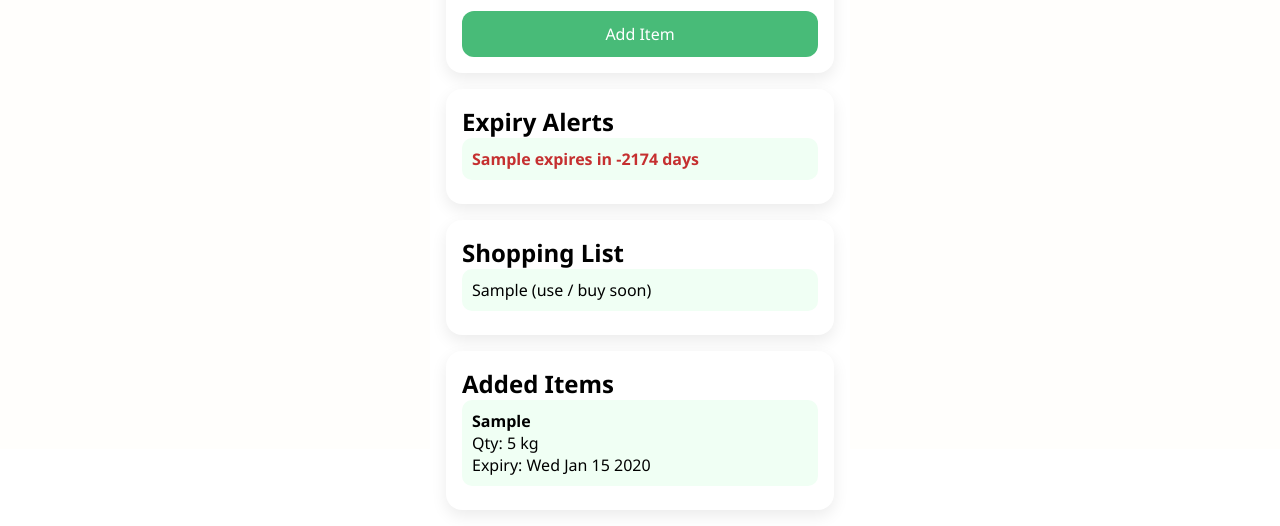
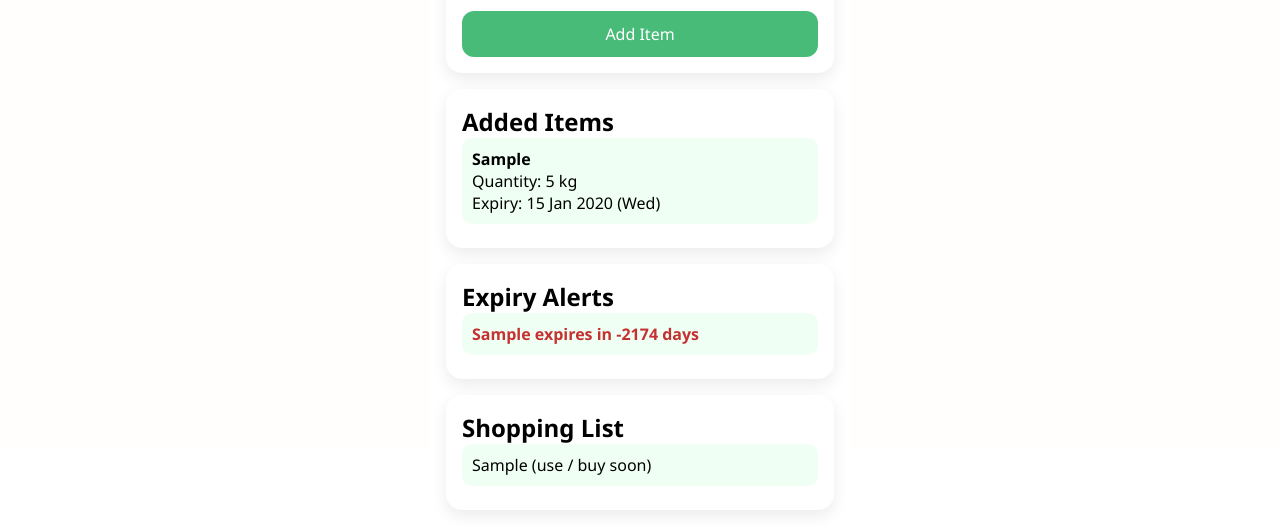
Before and after one commit to Ankitharavikumar/GroceryX, a plain HTML site: page frontend/index.html in a window 1280 px wide. Both pictures are taken after typing "Sample", "5", "2020-01-15" into the empty fields and a click on the button "Add Item". Shown: the part 351-877 px from the top of the page. Drawn offline with Linux system fonts and the light colour scheme.

Commit message:
updated date format

```diff
--- a/frontend/index.html
+++ b/frontend/index.html
@@ -8,8 +8,6 @@
 
 <!-- Animated grocery background -->
 <div class="bg-pattern">
-    <span>🍎</span><span>🥕</span><span>🥦</span><span>🍞</span><span>🥛</span>
-    <span>🍌</span><span>🍅</span><span>🥬</span><span>🧀</span><span>🍉</span>
     <span>🍎</span><span>🥕</span><span>🥦</span><span>🍞</span><span>🥛</span>
     <span>🍌</span><span>🍅</span><span>🥬</span><span>🧀</span><span>🍉</span>
     <span>🍎</span><span>🥕</span><span>🥦</span><span>🍞</span><span>🥛</span>
@@ -38,11 +36,16 @@
         </div>
 
         <input type="date" id="expiryDate">
-
         <button onclick="addItem()">Add Item</button>
     </div>
 
-    <!-- Expiry Alerts -->
+    <!-- ✅ ADDED ITEMS FIRST -->
+    <div class="card">
+        <h2>Added Items</h2>
+        <ul id="itemList"></ul>
+    </div>
+
+    <!-- ✅ EXPIRY ALERTS -->
     <div class="card alert-card">
         <h2>Expiry Alerts</h2>
         <ul id="expiryAlert">
@@ -50,7 +53,7 @@
         </ul>
     </div>
 
-    <!-- Shopping List -->
+    <!-- ✅ SHOPPING LIST -->
     <div class="card">
         <h2>Shopping List</h2>
         <ul id="shoppingList">
@@ -58,16 +61,19 @@
         </ul>
     </div>
 
-    <!-- Added Items -->
-    <div class="card">
-        <h2>Added Items</h2>
-        <ul id="itemList"></ul>
-    </div>
-
 </div>
 
 <script>
     let items = [];
+
+    /* ✅ DATE FORMAT: 04 Feb 2025 (Wed) */
+    function formatDate(date) {
+        const day = String(date.getDate()).padStart(2, '0');
+        const month = date.toLocaleString('en-US', { month: 'short' });
+        const year = date.getFullYear();
+        const weekday = date.toLocaleString('en-US', { weekday: 'short' });
+        return `${day} ${month} ${year} (${weekday})`;
+    }
 
     function addItem() {
         const name = document.getElementById("itemName").value.trim();
@@ -80,12 +86,9 @@
             return;
         }
 
-        if (unit === "items" && !expiryValue) {
-            alert("Expiry date required for packaged items");
-            return;
-        }
+        let expiryDate;
 
-        let expiryDate;
+        // Vegetables → estimated expiry
         if (unit === "kg" && !expiryValue) {
             expiryDate = new Date();
             expiryDate.setDate(expiryDate.getDate() + 7);
@@ -102,14 +105,30 @@
     }
 
     function updateAll() {
+        updateItems();
         updateExpiryAlerts();
         updateShoppingList();
-        updateItems();
+    }
+
+    function updateItems() {
+        const ul = document.getElementById("itemList");
+        ul.innerHTML = "";
+
+        items.forEach(item => {
+            const li = document.createElement("li");
+            li.innerHTML = `
+                <strong>${item.name}</strong>
+                <span>Quantity: ${item.quantity} ${item.unit}</span>
+                <span>Expiry: ${formatDate(item.expiryDate)}</span>
+            `;
+            ul.appendChild(li);
+        });
     }
 
     function updateExpiryAlerts() {
         const ul = document.getElementById("expiryAlert");
         ul.innerHTML = "";
+
         const today = new Date();
         let found = false;
 
@@ -131,6 +150,7 @@
     function updateShoppingList() {
         const ul = document.getElementById("shoppingList");
         ul.innerHTML = "";
+
         const today = new Date();
         let found = false;
 
@@ -149,22 +169,7 @@
         }
     }
 
-    function updateItems() {
-        const ul = document.getElementById("itemList");
-        ul.innerHTML = "";
-
-        items.forEach(item => {
-            const li = document.createElement("li");
-            li.innerHTML = `
-                <strong>${item.name}</strong>
-                <span>Qty: ${item.quantity} ${item.unit}</span>
-                <span>Expiry: ${item.expiryDate.toDateString()}</span>
-            `;
-            ul.appendChild(li);
-        });
-    }
-
-    // Demo auto-update (10 seconds = 1 demo day)
+    /* ⏱ Demo auto update */
     setInterval(updateAll, 10000);
 </script>
 
```
